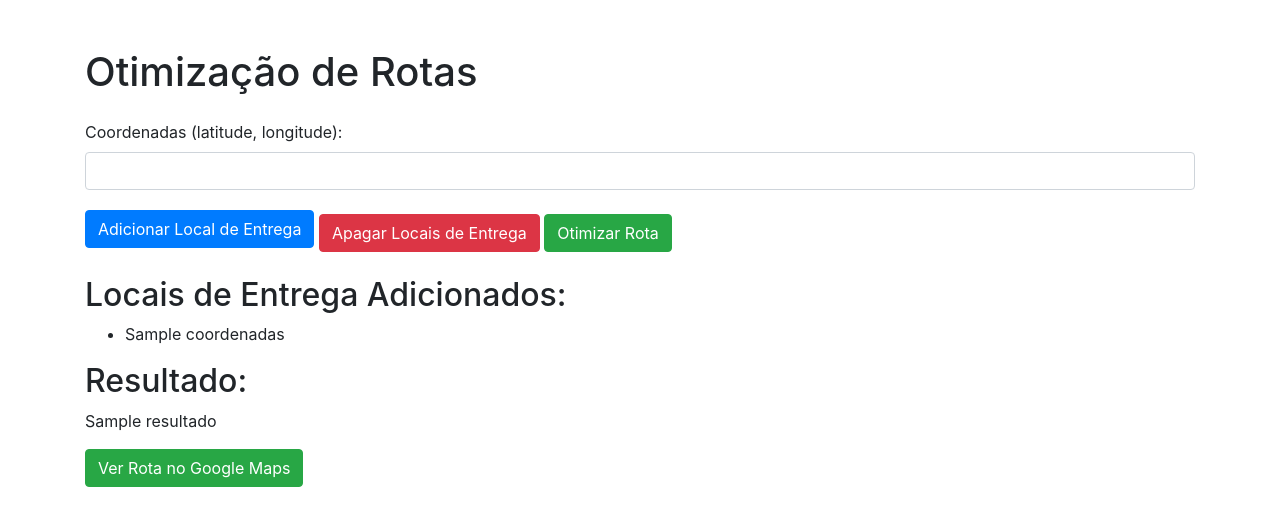
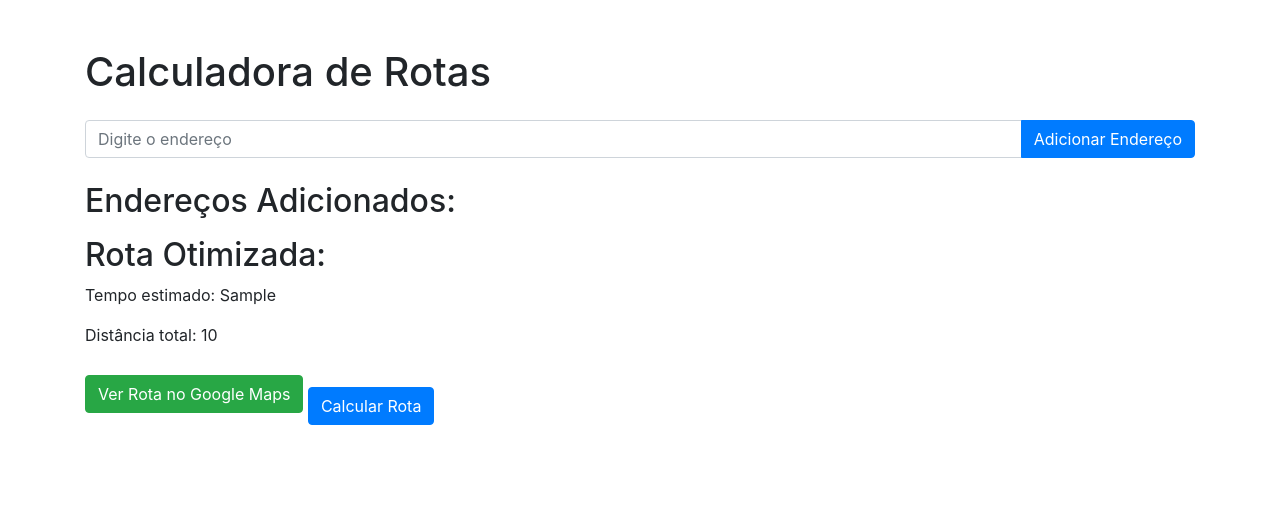
Before and after one commit to LeonardoNhemetz/LogRoute, a Flask app: template templates/index.html in a window 1280 px wide. Shown: the top 526 px of the page. Run offline with Flask 3, Linux system fonts and the light colour scheme; the template is opened without the code that fills it: most values are stand-ins (such as "Sample title", 1, 10 or a date in 2020); some libraries are stand-ins or nearby versions.

Commit message:
adicionado função de calcular rota localmente, está demorando, porem funcionando

```diff
--- a/app.py
+++ b/app.py
@@ -1,80 +1,119 @@
-from flask import Flask, render_template, request, redirect, url_for
-
-import googlemaps
+import requests
+from flask import Flask, request, render_template, jsonify
+from itertools import permutations
 
 app = Flask(__name__)
 
-# Substitua 'SUA_CHAVE_DE_API' pela sua chave de API do Google Maps
-chave_api = 'AIzaSyAGDNNmzbgBpZFCF5GNm9nMzLv_2lNeygw'
+# Chave da API do Google Maps (substitua com a sua própria chave)
+API_KEY = 'AIzaSyAGDNNmzbgBpZFCF5GNm9nMzLv_2lNeygw'
 
-locais_entrega_temp = []  # Lista temporária para armazenar as coordenadas de entrega
+# Coordenadas do ponto de partida (exemplo)
+local_partida = (-23.694179107549026, -46.605410054686395)
+origin = f"{local_partida[0]},{local_partida[1]}"
 
-# Coordenadas do local de partida (geralmente o depósito)
-local_partida = (-23.694191776643493, -46.605377959371594)
-
-# Coordenadas do local de chegada (destino final)
-# Substitua pelas coordenadas reais
-local_chegada = (-23.694191776643493, -46.605377959371594)
-
-
-def adicionar_local_entrega(coordenadas):
-    locais_entrega_temp.append(coordenadas)
-
-
-def otimizar_rota():
-    if not locais_entrega_temp:
-        return "Por favor, insira as coordenadas de entrega.", None
-
-    cliente = googlemaps.Client(key=chave_api)
-
-    try:
-        destinos = locais_entrega_temp.copy()
-        destinos.insert(0, local_partida)
-        destinos.append(local_chegada)
-
-        rota_otimizada = cliente.directions(
-            origin=str(local_partida[0]) + ',' + str(local_partida[1]),
-            destination=str(local_chegada[0]) + ',' + str(local_chegada[1]),
-            mode='driving',
-            waypoints=destinos[1:-1],
-            optimize_waypoints=True
-        )
-
-        if rota_otimizada:
-            distancia_total = 0
-
-            # Calcule a distância total percorrendo as etapas da rota
-            for step in rota_otimizada[0]['legs']:
-                distancia_total += step['distance']['value']  # Em metros
-
-            # Converta a distância total para quilômetros
-            distancia_total_km = distancia_total / 1000
-
-            # Gere o link do Google Maps
-            link_google_maps = 'https://www.google.com/maps/dir/?api=1&origin=' + str(local_partida[0]) + ',' + str(local_partida[1]) + \
-                '&destination=' + str(local_chegada[0]) + ',' + str(local_chegada[1]) + \
-                '&waypoints=' + '|'.join(destinos[1:-1])
-
-            return distancia_total_km, link_google_maps
-        else:
-            return "Não foi possível encontrar uma rota otimizada.", None
-    except Exception as e:
-        return f"Erro ao otimizar a rota: {str(e)}", None
+# Lista para armazenar os endereços adicionados
+enderecos_adicionados = []
 
 
 @app.route('/', methods=['GET', 'POST'])
 def index():
     if request.method == 'POST':
-        coordenadas = request.form.get('coordenadas')
-        if coordenadas:
-            adicionar_local_entrega(coordenadas)
-    return render_template('index.html', locais_entrega_temp=locais_entrega_temp)
+        enderecos = request.form.getlist('endereco')
+
+        if enderecos:
+            waypoints_str = '|'.join([get_coordinates(endereco)
+                                      for endereco in enderecos])
+
+            directions_url = f'https://maps.googleapis.com/maps/api/directions/json?origin={origin}&destination={origin}&waypoints={waypoints_str}&key={API_KEY}'
+
+            response = requests.get(directions_url)
+            data = response.json()
+
+            if data['status'] == 'OK':
+                tempo_rota_total = 0
+                quilometragem_total_metros = 0
+
+                for leg in data['routes'][0]['legs']:
+                    tempo_rota_total += leg['duration']['value']  # em segundos
+                    # em metros
+                    quilometragem_total_metros += leg['distance']['value']
+
+                tempo_rota = f"{int(tempo_rota_total / 60)} minutos"
+                quilometragem_total = f"{round(quilometragem_total_metros / 1000, 2)} km"
+
+                optimized_waypoints = data['routes'][0]['waypoint_order']
+                waypoints = [enderecos[i] for i in optimized_waypoints]
+
+                route_summary = data['routes'][0]['summary']
+                encoded_route = data['routes'][0]['overview_polyline']['points']
+                map_url = f'https://www.google.com/maps/dir/?api=1&origin={origin}&destination={origin}&waypoints={"|".join(waypoints)}'
+
+                return render_template('index.html', tempo_rota=tempo_rota, quilometragem_total=quilometragem_total, map_url=map_url, enderecos_adicionados=enderecos_adicionados)
+
+    return render_template('index.html', tempo_rota=None, quilometragem_total=None, map_url=None, api_key=API_KEY, enderecos_adicionados=enderecos_adicionados)
 
 
-@app.route('/otimizar_rota', methods=['GET'])
-def rota():
-    resultado, link_google_maps = otimizar_rota()
-    return render_template('index.html', locais_entrega_temp=locais_entrega_temp, resultado=resultado, link_google_maps=link_google_maps)
+@app.route('/adicionar_endereco', methods=['POST'])
+def adicionar_endereco():
+    endereco = request.form.get('endereco')
+    if endereco:
+        enderecos_adicionados.append(endereco)
+    return jsonify({'success': True})
+
+
+@app.route('/calcular_rota', methods=['POST'])
+def calcular_rota():
+    data = request.get_json()
+    enderecos = data.get('enderecos', [])
+
+    if enderecos:
+        # Gere todas as permutações possíveis dos endereços para encontrar a rota mais rápida
+        melhor_rota = None
+        menor_tempo = float('inf')
+
+        for permutacao in permutations(enderecos):
+            waypoints_str = '|'.join([get_coordinates(endereco)
+                                     for endereco in permutacao])
+            directions_url = f'https://maps.googleapis.com/maps/api/directions/json?origin={origin}&destination={origin}&waypoints={waypoints_str}&key={API_KEY}'
+
+            response = requests.get(directions_url)
+            data = response.json()
+
+            if data['status'] == 'OK':
+                tempo_rota_total = 0
+
+                for leg in data['routes'][0]['legs']:
+                    tempo_rota_total += leg['duration']['value']  # em segundos
+
+                if tempo_rota_total < menor_tempo:
+                    menor_tempo = tempo_rota_total
+                    melhor_rota = permutacao
+
+        if melhor_rota:
+            waypoints_str = '|'.join([get_coordinates(endereco)
+                                     for endereco in melhor_rota])
+            directions_url = f'https://maps.googleapis.com/maps/api/directions/json?origin={origin}&destination={origin}&waypoints={waypoints_str}&key={API_KEY}'
+            response = requests.get(directions_url)
+            data = response.json()
+
+            if data['status'] == 'OK':
+                optimized_waypoints = data['routes'][0]['waypoint_order']
+                waypoints = [melhor_rota[i] for i in optimized_waypoints]
+
+                map_url = f'https://www.google.com/maps/dir/?api=1&origin={origin}&destination={origin}&waypoints={"|".join(waypoints)}'
+                return jsonify({'map_url': map_url})
+
+    return jsonify({'map_url': None})
+
+
+def get_coordinates(address):
+    geocoding_url = f'https://maps.googleapis.com/maps/api/geocode/json?address={address}&key={API_KEY}'
+    response = requests.get(geocoding_url)
+    data = response.json()
+    if data['status'] == 'OK' and len(data['results']) > 0:
+        location = data['results'][0]['geometry']['location']
+        return f"{location['lat']},{location['lng']}"
+    return ""
 
 
 if __name__ == '__main__':
--- a/templates/index.html
+++ b/templates/index.html
@@ -1,45 +1,130 @@
 <!DOCTYPE html>
-<html lang="en">
+<html lang="pt-BR">
 
 <head>
     <meta charset="UTF-8">
     <meta name="viewport" content="width=device-width, initial-scale=1.0">
-    <title>Otimização de Rotas</title>
-    <!-- Adicione os links para o Bootstrap CSS -->
+    <title>Calculadora de Rotas</title>
     <link rel="stylesheet" href="https://maxcdn.bootstrapcdn.com/bootstrap/4.5.2/css/bootstrap.min.css">
 </head>
 
 <body>
-    <div class="container">
-        <h1 class="mt-5">Otimização de Rotas</h1>
-        <form method="POST" class="mt-4">
-            <div class="form-group">
-                <label for="coordenadas">Coordenadas (latitude, longitude):</label>
-                <input type="text" id="coordenadas" name="coordenadas" class="form-control">
+    <div class="container mt-5">
+        <h1 class="mb-4">Calculadora de Rotas</h1>
+
+        <form method="POST" class="mb-4">
+            <div class="input-group">
+                <input type="text" id="endereco" name="endereco" class="form-control" placeholder="Digite o endereço">
+                <div class="input-group-append">
+                    <button type="submit" class="btn btn-primary">Adicionar Endereço</button>
+                </div>
             </div>
-            <button type="submit" class="btn btn-primary">Adicionar Local de Entrega</button>
-            <a href="{{ url_for('limpar_locais') }}" class="btn btn-danger mt-2">Apagar Locais de Entrega</a>
-            <a href="{{ url_for('rota') }}" class="btn btn-success mt-2">Otimizar Rota</a>
         </form>
-        <h2 class="mt-4">Locais de Entrega Adicionados:</h2>
-        <ul>
-            {% for coordenadas in locais_entrega_temp %}
-            <li>{{ coordenadas }}</li>
-            {% endfor %}
+
+        <h2>Endereços Adicionados:</h2>
+        <ul id="listaEnderecos">
+            <!-- Lista de endereços adicionados será preenchida dinamicamente aqui -->
         </ul>
-        <h2>Resultado:</h2>
-        {% if resultado %}
-        <p>{{ resultado }}</p>
-        {% if link_google_maps %}
-        <p><a href="{{ link_google_maps }}" target="_blank" class="btn btn-success">Ver Rota no Google Maps</a></p>
+
+        {% if map_url %}
+        <h2>Rota Otimizada:</h2>
+        <p>Tempo estimado: {{ tempo_rota }}</p>
+        <p>Distância total: {{ quilometragem_total }}</p>
+        <a href="{{ map_url }}" class="btn btn-success" target="_blank">Ver Rota no Google Maps</a>
         {% endif %}
-        {% endif %}
+
+        <!-- Botão "Calcular Rota" -->
+        <button id="calcularRota" class="btn btn-primary mt-4">Calcular Rota</button>
     </div>
 
-    <!-- Adicione os scripts do Bootstrap JS no final do corpo -->
     <script src="https://ajax.googleapis.com/ajax/libs/jquery/3.5.1/jquery.min.js"></script>
     <script src="https://cdnjs.cloudflare.com/ajax/libs/popper.js/1.16.0/umd/popper.min.js"></script>
     <script src="https://maxcdn.bootstrapcdn.com/bootstrap/4.5.2/js/bootstrap.min.js"></script>
+
+    <!-- Adicionar a API do Google Places Autocomplete -->
+    <script
+        src="https://maps.googleapis.com/maps/api/js?key=AIzaSyAGDNNmzbgBpZFCF5GNm9nMzLv_2lNeygw&libraries=places"></script>
+
+    <script>
+        // Configurar o autocompletar do Google Places para o campo de endereço
+        const enderecoInput = document.getElementById('endereco');
+        const options = {
+            types: ['geocode'],
+            componentRestrictions: { country: 'BR' } // Restrição para o Brasil
+        };
+        const autocomplete = new google.maps.places.Autocomplete(enderecoInput);
+
+        // Impedir que o formulário seja enviado ao pressionar "Enter" no campo de endereço
+        enderecoInput.addEventListener('keydown', function (e) {
+            if (e.keyCode === 13) {
+                e.preventDefault();
+            }
+        });
+
+        // Lista de endereços adicionados
+        const listaEnderecos = document.getElementById('listaEnderecos');
+
+        // Script para enviar o endereço adicionado para o servidor
+        document.querySelector('form').addEventListener('submit', async (e) => {
+            e.preventDefault();
+            const endereco = enderecoInput.value.trim();
+
+            if (endereco) {
+                const response = await fetch('/adicionar_endereco', {
+                    method: 'POST',
+                    headers: {
+                        'Content-Type': 'application/x-www-form-urlencoded',
+                    },
+                    body: `endereco=${encodeURIComponent(endereco)}`,
+                });
+
+                if (response.ok) {
+                    enderecoInput.value = '';
+                    const responseData = await response.json();
+                    if (responseData.success) {
+                        // Adicionar o endereço à lista
+                        const enderecoItem = document.createElement('li');
+                        enderecoItem.textContent = endereco;
+                        listaEnderecos.appendChild(enderecoItem);
+                    }
+                }
+            }
+        });
+
+        // Script para calcular a rota ao clicar no botão "Calcular Rota"
+        // Script para calcular a rota ao clicar no botão "Calcular Rota"
+        document.getElementById('calcularRota').addEventListener('click', async () => {
+            // Desabilitar o botão e mostrar a ampulheta
+            const botaoCalcularRota = document.getElementById('calcularRota');
+            botaoCalcularRota.innerHTML = `<span class="spinner-border spinner-border-sm" role="status" aria-hidden="true"></span> Calculando Rota...`;
+            botaoCalcularRota.disabled = true;
+
+            // Coletar endereços da lista
+            const enderecoItems = listaEnderecos.getElementsByTagName('li');
+            const enderecosAdicionados = Array.from(enderecoItems).map(item => item.textContent);
+
+            // Enviar uma solicitação para calcular a rota
+            const response = await fetch('/calcular_rota', {
+                method: 'POST',
+                headers: {
+                    'Content-Type': 'application/json',
+                },
+                body: JSON.stringify({ enderecos: enderecosAdicionados }),
+            });
+
+            if (response.ok) {
+                const responseData = await response.json();
+                if (responseData.map_url) {
+                    window.open(responseData.map_url, '_blank');
+                }
+            }
+
+            // Reabilitar o botão e remover a ampulheta após o cálculo
+            botaoCalcularRota.innerHTML = 'Calcular Rota';
+            botaoCalcularRota.disabled = false;
+        });
+
+    </script>
 </body>
 
 </html>
```
